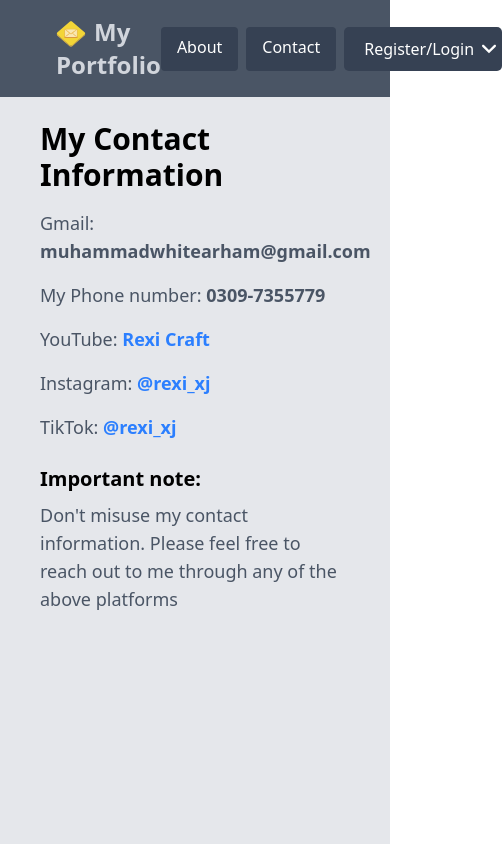
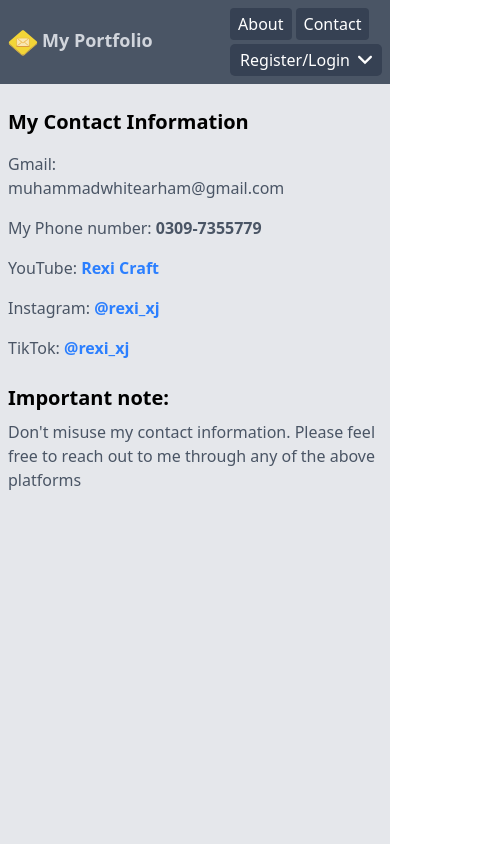
Before and after one commit to Arham1033/personal_portfolio, a Next.js app: page /contact in a window 390 px wide. Shown: the top 844 px of the page, 502 px wide, since content can reach past the window. Built offline with nearby package versions, Linux system fonts and the light colour scheme.

Commit message:
initial commit

```diff
--- a/app/about/page.js
+++ b/app/about/page.js
@@ -2,8 +2,8 @@ import React from 'react'
 
 const page = () => {
   return (
-    <div className="bg-gray-200 min-h-screen pt-3 items-center py-2 px-10">
-      <h1 className="text-3xl font-bold">About myself</h1>
+    <div className="bg-gray-200 min-h-screen pt-3 items-center py-2 md:px-10 px-5">
+      <h1 className="md:text-3xl text-xl font-bold">About myself</h1>
         <p className="text-lg text-gray-600 mt-4">My name is <span className="font-semibold">
             Muhammad Arham.
             </span>
--- a/app/contact/page.js
+++ b/app/contact/page.js
@@ -2,22 +2,27 @@ import React from 'react'
 
 const page = () => {
   return (
-    <div className='bg-gray-200 min-h-screen items-center py-2 px-10'>
-      <h1 className='text-3xl font-bold mt-4'>
+    <div className='bg-gray-200 min-h-screen items-center py-2 md:px-10 px-2'>
+      <h1 className='md:text-3xl font-bold mt-4 text-xl'>
         My Contact Information
         </h1>
-<p className='text-lg text-gray-600 mt-4'>Gmail: <span className='font-semibold'>muhammadwhitearham@gmail.com</span></p>
+<p className='md:text-lg text-gray-600 mt-4 flex md:flex flex-col'>
+  <span className=''>
+  Gmail:
+  </span>
 
-<p className='text-lg text-gray-600 mt-4'>My Phone number: <span className='font-semibold'>0309-7355779</span></p>
+   <span className='md:font-semibold'>muhammadwhitearham@gmail.com</span></p>
 
-<p className='text-lg text-gray-600 mt-4'>YouTube: <span className='font-semibold'><a href="https://www.youtube.com/@rexi_craft" target="_blank" rel="noopener noreferrer" className='text-blue-500 hover:underline'>Rexi Craft</a></span></p>
+<p className='md:text-lg text-gray-600 mt-4'>My Phone number: <span className='font-semibold'>0309-7355779</span></p>
 
-<p className='text-lg text-gray-600 mt-4'>Instagram: <span className='font-semibold'><a href="https://www.instagram.com/rexi_xj" target="_blank" rel="noopener noreferrer" className='text-blue-500 hover:underline'>@rexi_xj</a></span></p>
+<p className='md:text-lg text-gray-600 mt-4'>YouTube: <span className='font-semibold'><a href="https://www.youtube.com/@rexi_craft" target="_blank" rel="noopener noreferrer" className='text-blue-500 hover:underline'>Rexi Craft</a></span></p>
 
-<p className='text-lg text-gray-600 mt-4'>TikTok: <span className='font-semibold'><a href="https://www.tiktok.com/@rexi_xj" target="_blank" rel="noopener noreferrer" className='text-blue-500 hover:underline'>@rexi_xj</a></span></p>
+<p className='md:text-lg text-gray-600 mt-4'>Instagram: <span className='font-semibold'><a href="https://www.instagram.com/rexi_xj" target="_blank" rel="noopener noreferrer" className='text-blue-500 hover:underline'>@rexi_xj</a></span></p>
+
+<p className='md:text-lg text-gray-600 mt-4'>TikTok: <span className='font-semibold'><a href="https://www.tiktok.com/@rexi_xj" target="_blank" rel="noopener noreferrer" className='text-blue-500 hover:underline'>@rexi_xj</a></span></p>
 
 <h2 className='text-xl font-bold mt-6'>Important note:</h2>
-<p className='text-lg text-gray-600 mt-2'>Don't misuse my contact information. Please feel free to reach out to me through any of the above platforms</p>
+<p className='md:text-lg text-gray-600 mt-2'>Don't misuse my contact information. Please feel free to reach out to me through any of the above platforms</p>
     </div>
   )
 }
--- a/app/globals.css
+++ b/app/globals.css
@@ -36,3 +36,18 @@
             transition: background-color 0.3s ease;
             cursor: pointer;
         }
+
+
+@media (max-width: 768px) {
+  .dropdown-content {
+    min-width: 140px;
+
+  }
+  .dropbtn{
+    min-width: 100px;
+    padding-left: 10px;
+    padding-right: 10px;
+    padding-top: 4px;
+    padding-bottom: 4px;
+  }
+}
--- a/app/login/page.js
+++ b/app/login/page.js
@@ -43,7 +43,7 @@ toast.success("Login successfully")
 };
 
   return (
-    <div className="flex flex-col gap-4 w-60 mx-auto mt-20 min-h-screen">
+    <div className="flex flex-col gap-4 md:w-60 mx-auto md:mt-20 mt-10 min-h-screen">
       <input className="w-60 bg-white border rounded-md p-2 hover:ring-1 cursor-pointer transition duration-300" placeholder="Email" value={email} onChange={(e) => setEmail(e.target.value)} />
 <div className="flex gap-2 w-70">
       <input className="w-60 bg-white border rounded-md p-2 hover:ring-1 cursor-pointer transition duration-300" placeholder="Password" value={password}
--- a/app/page.js
+++ b/app/page.js
@@ -239,13 +239,13 @@ if (confirmDelete){
       <div className="bg-gray-200 min-h-screen flex flex-col items-center">
         <div className="flex flex-col items-center justify-center mt-6 py-2">
           <div className="flex items-center gap-4">
-            <Image
+            <Image className="md:w-12 w-8"
               src="/welcome.svg"
               alt="Welcome Image"
               width={50}
               height={50}
             />
-            <h1 className="text-4xl font-bold">Welcome to My Portfolio</h1>
+            <h1 className="md:text-4xl font-bold text-xl">Welcome to My Portfolio</h1>
           </div>
 
           <p className="text-lg text-gray-600 mb-8">
@@ -253,8 +253,8 @@ if (confirmDelete){
           </p>
         </div>
 
-        <div>
-          <h2 className="text-2xl font-bold mb-4 ">Skill section</h2>
+        <div className="px-2">
+          <h2 className="md:text-2xl text-xl font-bold mb-4 ">Skill section</h2>
 
           {skills.length === 0 ? (
             <p className="text-gray-700 mb-4 font-semibold">
@@ -263,7 +263,7 @@ if (confirmDelete){
           ) : (
             <ul className="list-disc list-inside text-gray-700">
               {skills.map((skill, index) => (
-                <li key={index} className="flex gap-50 mb-2 justify-between">
+                <li key={index} className="flex md:gap-50 gap-25 mb-2 justify-between">
                   <span className="font-semibold">{skill}</span>
                   <div className="flex gap-2 items-center">
                     {/* EDIT */}
@@ -291,7 +291,7 @@ if (confirmDelete){
               onClick={() => {
                 openMenu();
               }}
-              className="px-4 py-2 bg-gray-400 rounded-lg hover:bg-gray-500 transition duration-300 hover:cursor-pointer"
+              className="md:px-4 px-3 py-1 md:py-2 bg-gray-400 rounded-lg hover:bg-gray-500 transition duration-300 hover:cursor-pointer"
             >
               Add Skill
             </button>
@@ -304,14 +304,14 @@ if (confirmDelete){
                 type="text"
                 value={input}
                 placeholder="Enter new skill"
-                className="px-4 py-2 border rounded-lg focus:outline-none focus:ring-2 focus:ring-gray-400 mr-2"
+                className="md:px-4 px-2 md:py-2 py-1 border rounded-lg focus:outline-none focus:ring-2 focus:ring-gray-400 md:mr-2"
               />
               <button
                 onClick={() => {
                   addskill();
                 }}
                 disabled={isDisabled}
-                className={`px-4 py-2 rounded-lg transition duration-300 ${
+                className={`md:px-4 px-2 md:py-2 py-1 rounded-lg transition duration-300 ${
                   isDisabled
                     ? "bg-gray-400 cursor-not-allowed"
                     : "bg-gray-400 hover:bg-gray-500 cursor-pointer"
@@ -323,9 +323,9 @@ if (confirmDelete){
           )}
         </div>
 
-        <div className="mx-auto w-150">
-          <h3 className="text-2xl font-bold my-4">Project section</h3>
-          <div className="grid grid-cols-2 gap-4">
+        <div className="mx-auto md:w-150 w-65 px-2">
+          <h3 className="md:text-2xl text-xl font-bold my-4">Project section</h3>
+          <div className="grid md:grid-cols-2 grid-col-1 md:gap-4 gap-2">
             {projects.length === 0 ? (
               <div className="text-gray-600">No projects yet</div>
             ) : (
@@ -356,20 +356,20 @@ if (confirmDelete){
                       (Link)
                     </a>
                   ) : (
-                    <span className="text-gray-500 ml-2">(Invalid link)</span>
+                    <span className="text-gray-500 ">(Invalid link)</span>
                   )}
                   <div>{p.description}</div>
                   <div className="flex gap-2 mt-4">
                     <button
                       onClick={() => handleEdit(p)}
-                      className="bg-green-600 text-white px-3 py-1 rounded hover:cursor-pointer hover:bg-green-700 transition duration-300"
+                      className="bg-green-600 text-white md:px-3 px-2 py-1 rounded hover:cursor-pointer hover:bg-green-700 transition duration-300"
                     >
                       Update
                     </button>
 
                     <button
                       onClick={() => handleDelete(p._id)}
-                      className="bg-red-500 text-white px-3 py-1 rounded hover:cursor-pointer hover:bg-red-600 transition duration-300"
+                      className="bg-red-500 text-white md:px-3 px-2 py-1 rounded hover:cursor-pointer hover:bg-red-600 transition duration-300"
                     >
                       Delete
                     </button>
@@ -390,20 +390,20 @@ if (confirmDelete){
                 <input
                   type="text"
                   placeholder="Project Link"
-                  className="border p-2 w-full mb-2"
+                  className="border rounded-lg p-2 w-full mb-2"
                   value={form.link}
                   onChange={(e) => setForm({ ...form, link: e.target.value })}
                 />
                 <input
                   type="text"
                   placeholder="Image URL (optional)"
-                  className="border p-2 w-full mb-2"
+                  className="rounded-lg border p-2 w-full mb-2"
                   value={form.image}
                   onChange={(e) => setForm({ ...form, image: e.target.value })}
                 />
                 <textarea
                   placeholder="Description"
-                  className="border p-2 w-full mb-2"
+                  className="rounded-lg border p-2 w-full mb-2"
                   value={form.description}
                   onChange={(e) =>
                     setForm({ ...form, description: e.target.value })
@@ -411,7 +411,7 @@ if (confirmDelete){
                 />
                 <button
                   onClick={editingId ? handleUpdateProject : handleAddProject}
-                  className="bg-green-500 text-white px-4 py-2 rounded cursor-pointer hover:bg-green-600 transition duration-300"
+                  className="bg-green-500 text-white md:px-4 px-2 md:py-2 py-1 rounded cursor-pointer hover:bg-green-600 transition duration-300"
                 >
                   {editingId ? "Update Project" : "Add Project"}
                 </button>
@@ -423,7 +423,7 @@ if (confirmDelete){
               onClick={() => {
                 setShowForm(!showForm);
               }}
-              className="px-4 font-normal text-black text-md py-2 bg-gray-400 rounded-lg hover:bg-gray-500 transition duration-300 hover:cursor-pointer"
+              className="md:px-4 px-2 font-normal text-black text-md md:py-2 py-1 bg-gray-400 rounded-lg hover:bg-gray-500 transition duration-300 hover:cursor-pointer"
             >
               Add Project
             </button>
--- a/app/register/page.js
+++ b/app/register/page.js
@@ -48,7 +48,7 @@ const togglePassword = () => {
 };
 
   return (
-    <div className="flex flex-col gap-4 w-60 mx-auto mt-20 min-h-screen">
+    <div className="flex flex-col gap-4 md:w-60 mx-auto md:mt-20 mt-10 min-h-screen">
       <input
         type="text"
         placeholder="Name"
--- a/components/Footer.js
+++ b/components/Footer.js
@@ -7,14 +7,14 @@ const Footer = () => {
 
 <div className="flex flex-col items-center justify-between">
 
-<div className="flex items-center gap-5">
+<div className="flex md:flex-row flex-col items-center gap-5">
 
         <p>Connect with me:</p>
         <div className="flex justify-center gap-2 ">
-          <a href="https://github.com/arham1033" target="_blank" rel="noopener noreferrer" className="text-gray-300 hover:text-white transition duration-300 bg-gray-700 px-4 py-2 rounded hover:bg-gray-800 font-semibold">
+          <a href="https://github.com/arham1033" target="_blank" rel="noopener noreferrer" className="text-gray-300 hover:text-white transition duration-300 bg-gray-700 md:px-4 md:py-2 px-2 py-1 rounded hover:bg-gray-800 font-semibold">
             GitHub
           </a>
-          <a href="https://www.linkedin.com/in/muhammad-arham-51a63a3aa/" target="_blank" rel="noopener noreferrer" className="text-gray-300 hover:text-white transition duration-300 bg-gray-700 px-4 py-2 rounded hover:bg-gray-800 font-semibold">
+          <a href="https://www.linkedin.com/in/muhammad-arham-51a63a3aa/" target="_blank" rel="noopener noreferrer" className="text-gray-300 hover:text-white transition duration-300 bg-gray-700 px-2 md:px-4 py-1 md:py-2 rounded hover:bg-gray-800 font-semibold">
             LinkedIn
           </a>
         </div>
--- a/components/Navbar.js
+++ b/components/Navbar.js
@@ -77,34 +77,39 @@ useEffect(() => {
 }, []);
   return (
     <div className="sticky top-0 z-50">
-        <nav className="bg-gray-600 text-white p-4">
-                 <div className="flex items-center justify-between mx-10">
+        <nav className="bg-gray-600 text-white md:p-4 p-2">
+                 <div className="flex items-center justify-between md:mx-10 mx-0">
                     <Link
                     href="/"
-                    className="text-2xl font-bold text-gray-300 hover:text-white transition duration-300"
+                    className="md:text-2xl text-lg font-bold text-gray-300 hover:text-white transition duration-300"
                     >
-                     <Image src="/information.svg" alt="Logo" width={30} height={30} className="inline-block mr-2" />
-                    My Portfolio
+                     <Image src="/information.svg" alt="Logo" width={30} height={30} className="inline-block md:mr-2 mr-1 md:w-9" />
+                    <span className='md:text-2xl text-lg'>
+                      My Portfolio
+                      </span>
                     </Link>
 
-                <div className="Links flex gap-2">
+                <div className="Links flex md:flex-row flex-col md:gap-2 gap-1">
+                    <div className='flex gap-1'>
 
-                    <Link href="/about" className="px-4 py-2 bg-gray-700 rounded hover:bg-gray-800 transition duration-300">About</Link>
-
-                    <Link href="/contact" className="px-4 py-2 bg-gray-700 rounded hover:bg-gray-800 transition duration-300">Contact</Link>
+                    <Link href="/about" className="md:px-4 px-2 md:py-2 py-1 bg-gray-700 rounded hover:bg-gray-800 transition duration-300">About</Link>
+                    <Link href="/contact" className="md:px-4 px-2 md:py-2 py-1 bg-gray-700 rounded hover:bg-gray-800 transition duration-300">Contact</Link>
+                    </div>
 
 {user ? (
   <>
-    <span className="px-4 py-2">
+  <div className='flex gap-1'>
+    <span className="md:px-4 px-2 md:py-2 py-1">
       {user.name}
     </span>
 
     <button
       onClick={handleLogout}
-      className="px-4 py-2 bg-gray-700 rounded cursor-pointer transition duration-300 hover:bg-gray-800"
-    >
+      className="md:px-4 px-2 md:py-2 py-1 bg-gray-700 rounded cursor-pointer transition duration-300 hover:bg-gray-800"
+      >
       Logout
     </button>
+      </div>
   </>
 ) : (
   <div ref={dropdownRef} className="dropdown">
@@ -112,7 +117,7 @@ useEffect(() => {
       onClick={() => setactive(!active)}
       className="dropbtn flex items-center gap-2 cursor-pointer"
     >
-      <button className='cursor-pointer transition duration-300'>Register/Login</button>
+      <button className='cursor-pointer transition duration-300 '>Register/Login</button>
 
       <Image
         src="/arrow.svg"
@@ -127,14 +132,14 @@ useEffect(() => {
       <div className="dropdown-content">
           <Link
   href="/register"
-  className="block px-4 py-2 hover:bg-gray-800 transition duration-300"
+  className="block md:px-4 md:py-2 px-2 py-1 hover:bg-gray-800 transition duration-300"
 >
   Register
 </Link>
 
 <Link
   href="/login"
-  className="block px-4 py-2 hover:bg-gray-800 transition duration-300"
+  className="block md:px-4 md:py-2 px-2 py-1 hover:bg-gray-800 transition duration-300"
 >
   Login
 </Link>
```
